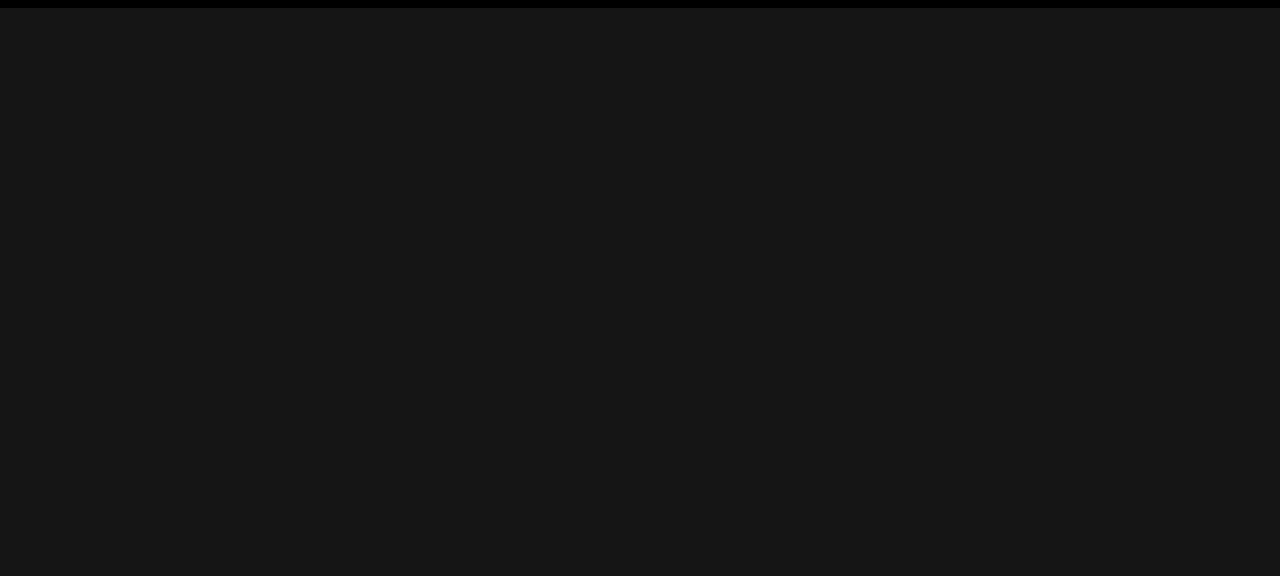
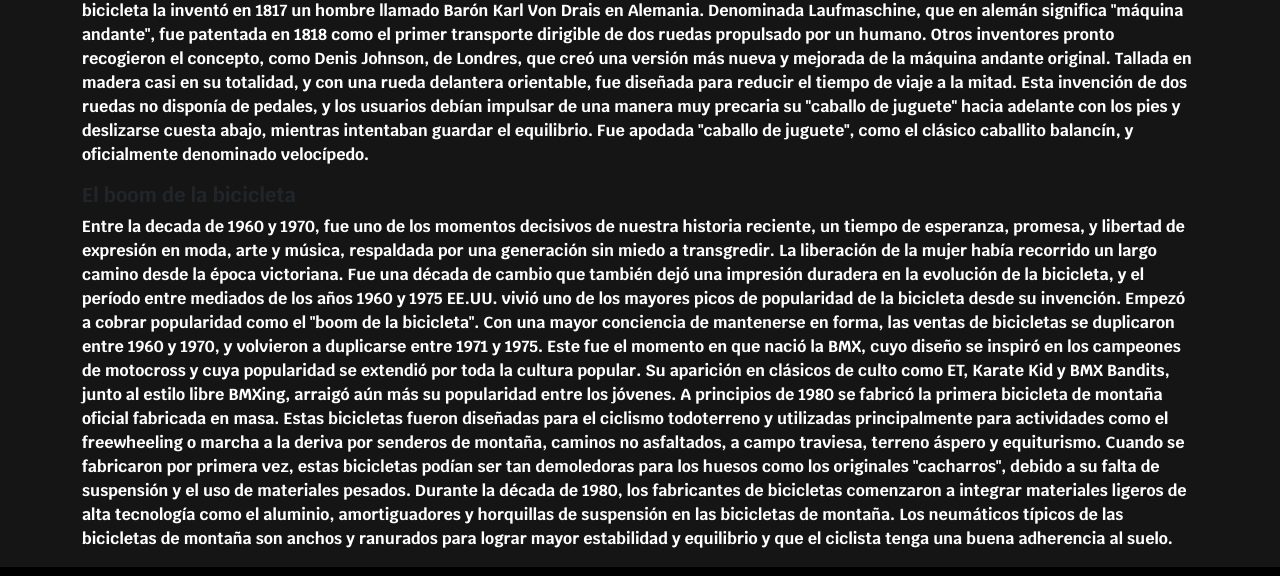
Before and after one commit to leandro8a2023/coderentregas, a website: page index.html in a window 1280 px wide. Shown: the part 1022-1598 px from the top of the page. Before the commit the page ends 1030 px from the top, so only its background shows below. Drawn offline with Linux system fonts and the light colour scheme.

Commit message:
agregando info al index

```diff
--- a/index.html
+++ b/index.html
@@ -148,6 +148,60 @@
           </li>
         </ul>
       </div>
+      <div class="container">
+        <h4>La Bicicleta</h4>
+        <p>
+          Si bien hay cierta evidencia discutible sobre la existencia de
+          bicicletas antes de 1800, es un hecho ampliamente aceptado que la
+          primera bicicleta la inventó en 1817 un hombre llamado Barón Karl Von
+          Drais en Alemania. Denominada Laufmaschine, que en alemán significa
+          "máquina andante", fue patentada en 1818 como el primer transporte
+          dirigible de dos ruedas propulsado por un humano. Otros inventores
+          pronto recogieron el concepto, como Denis Johnson, de Londres, que
+          creó una versión más nueva y mejorada de la máquina andante original.
+          Tallada en madera casi en su totalidad, y con una rueda delantera
+          orientable, fue diseñada para reducir el tiempo de viaje a la mitad.
+          Esta invención de dos ruedas no disponía de pedales, y los usuarios
+          debían impulsar de una manera muy precaria su "caballo de juguete"
+          hacia adelante con los pies y deslizarse cuesta abajo, mientras
+          intentaban guardar el equilibrio. Fue apodada "caballo de juguete",
+          como el clásico caballito balancín, y oficialmente denominado
+          velocípedo.
+        </p>
+        <h5>El boom de la bicicleta</h5>
+        <p>
+          Entre la decada de 1960 y 1970, fue uno de los momentos decisivos de
+          nuestra historia reciente, un tiempo de esperanza, promesa, y libertad
+          de expresión en moda, arte y música, respaldada por una generación sin
+          miedo a transgredir. La liberación de la mujer había recorrido un
+          largo camino desde la época victoriana. Fue una década de cambio que
+          también dejó una impresión duradera en la evolución de la bicicleta, y
+          el período entre mediados de los años 1960 y 1975 EE.UU. vivió uno de
+          los mayores picos de popularidad de la bicicleta desde su invención.
+          Empezó a cobrar popularidad como el "boom de la bicicleta". Con una
+          mayor conciencia de mantenerse en forma, las ventas de bicicletas se
+          duplicaron entre 1960 y 1970, y volvieron a duplicarse entre 1971 y
+          1975. Este fue el momento en que nació la BMX, cuyo diseño se inspiró
+          en los campeones de motocross y cuya popularidad se extendió por toda
+          la cultura popular. Su aparición en clásicos de culto como ET, Karate
+          Kid y BMX Bandits, junto al estilo libre BMXing, arraigó aún más su
+          popularidad entre los jóvenes. A principios de 1980 se fabricó la
+          primera bicicleta de montaña oficial fabricada en masa. Estas
+          bicicletas fueron diseñadas para el ciclismo todoterreno y utilizadas
+          principalmente para actividades como el freewheeling o marcha a la
+          deriva por senderos de montaña, caminos no asfaltados, a campo
+          traviesa, terreno áspero y equiturismo. Cuando se fabricaron por
+          primera vez, estas bicicletas podían ser tan demoledoras para los
+          huesos como los originales "cacharros", debido a su falta de
+          suspensión y el uso de materiales pesados. Durante la década de 1980,
+          los fabricantes de bicicletas comenzaron a integrar materiales ligeros
+          de alta tecnología como el aluminio, amortiguadores y horquillas de
+          suspensión en las bicicletas de montaña. Los neumáticos típicos de las
+          bicicletas de montaña son anchos y ranurados para lograr mayor
+          estabilidad y equilibrio y que el ciclista tenga una buena adherencia
+          al suelo.
+        </p>
+      </div>
     </article>
     <footer>
       <div class="container">
```
